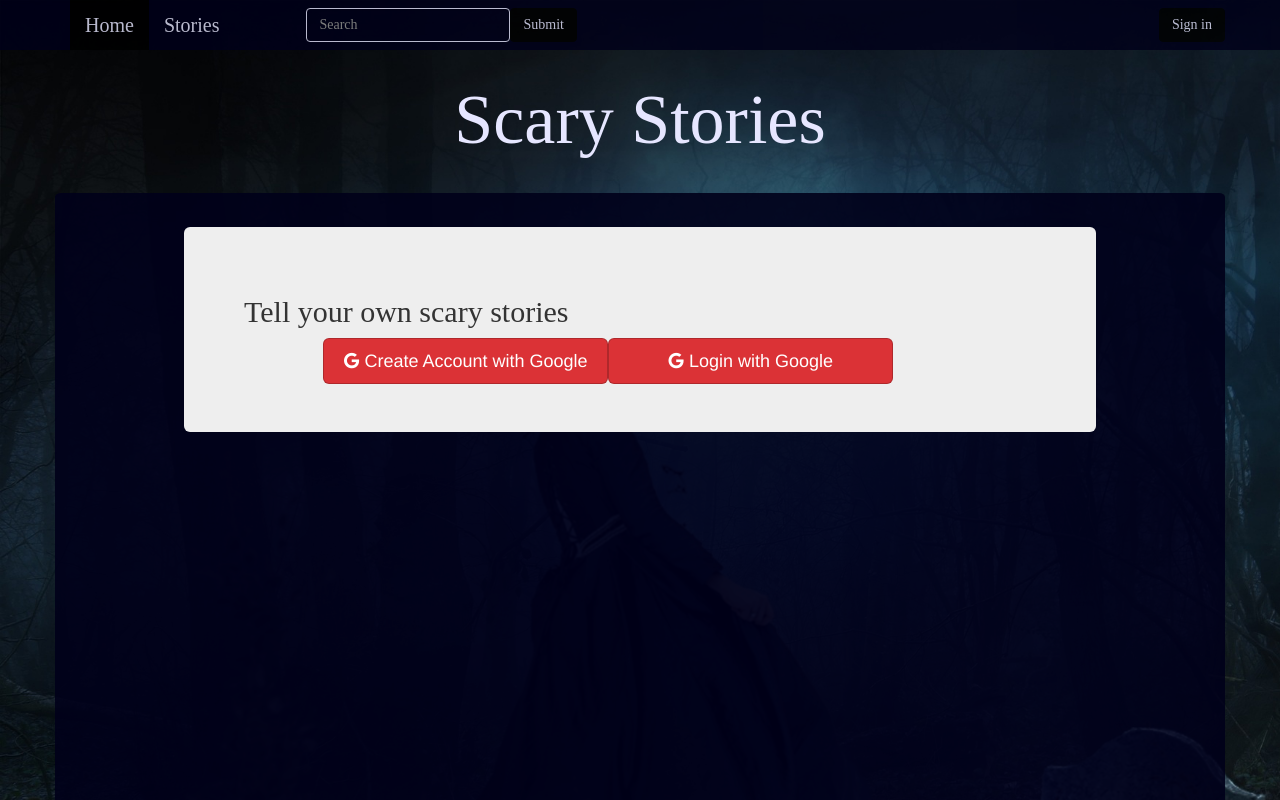
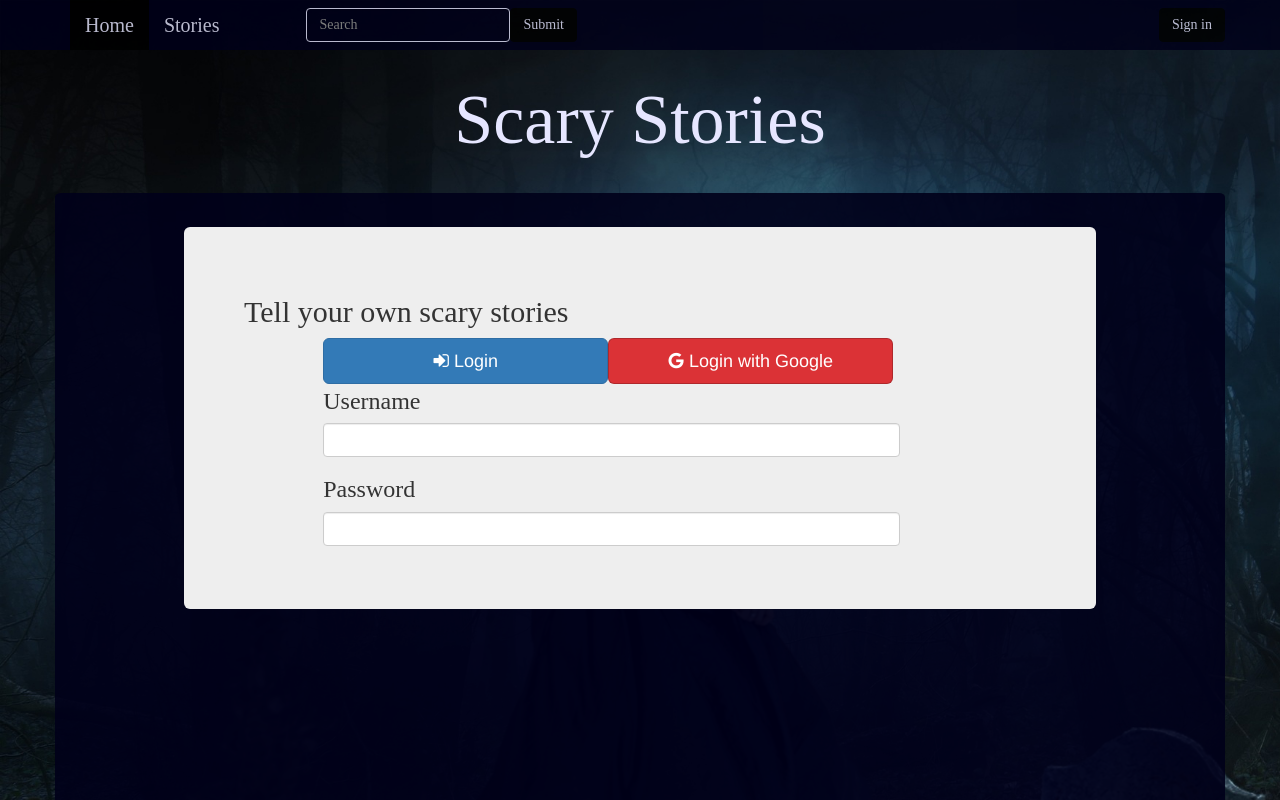
Before and after one commit to mikeebowen/stories-map, an Angular app: page /login in a window 1280 px wide. Shown: the top 800 px of the page. Built offline with nearby package versions, Linux system fonts and the light colour scheme; a web font is replaced by a local one.

Commit message:
feat(loginComponent): create login form
added login form to login page

```diff
--- a/src/app/login/login.component.html
+++ b/src/app/login/login.component.html
@@ -1,13 +1,23 @@
-<main class="container main-blue-box" role="presentation">
+<main class="container main-blue-box">
   <div class="row" role="presentation">
     <div class="col-xs-12" role="presentation">
       <div class="jumbotron">
         <h2>Tell your own scary stories</h2>
         <div class="googleButtonWrapper">
-          <a #googleButton class="btn btn-google btn-lg" href="#" role="button"><i class="fa fa-google" aria-hidden="true"></i>
-Create Account with Google</a>
+          <button class="btn btn-lg btn-primary btn-login" (click)="login()"><i class="fa fa-sign-in" aria-hidden="true"></i>
+Login</button>
           <a class="btn btn-google btn-lg" id="testBtn" href="//{{hostName}}:3000/auth/login/google" role="button"><i class="fa fa-google" aria-hidden="true"></i>
 Login with Google</a>
+          <form class="login-form">
+            <div class="form-group">
+              <label for="userName">Username</label>
+              <input type="text" class="form-control" id="userName" name="userName">
+            </div>
+            <div class="form-group">
+              <label for="password">Password</label>
+              <input type="password" class="form-control" id="password" name="password">
+            </div>
+          </form>
         </div>
       </div>
     </div>
--- a/src/app/login/login.component.less
+++ b/src/app/login/login.component.less
@@ -1,4 +1,6 @@
 @import '../../variables';
+@import "../../styles";
+
 .jumbotron {
   margin: 3% auto;
   width: 80%;
@@ -9,14 +11,26 @@
 }
 
 .btn-google {
-  background-color: #db3236;
+  background-color: @google-red;
   color: white;
+  width: 45%;
+}
+
+.btn-login {
   width: 45%;
 }
 
 .googleButtonWrapper {
   margin: 0 auto;
   min-width: 80%;
-  width: 100%;
   width: 80%;
 }
+
+.login-form {
+  width: 91%;
+
+  & label {
+    &:extend(h3);
+  }
+
+}
--- a/src/app/login/login.component.ts
+++ b/src/app/login/login.component.ts
@@ -1,4 +1,4 @@
-import { Component, OnInit, ViewChildren, ElementRef } from '@angular/core';
+import { Component, OnInit } from '@angular/core';
 
 @Component({
   selector: 'app-login',
@@ -12,7 +12,12 @@ export class LoginComponent implements OnInit {
     this.hostName = window.location.hostname;
   }
 
+
   ngOnInit() {
   }
 
+  login() {
+    alert('Create login method');
+  }
+
 }
--- a/src/app/shared/header/header.component.ts
+++ b/src/app/shared/header/header.component.ts
@@ -6,19 +6,19 @@ import { Component, OnInit } from '@angular/core';
   styleUrls: ['./header.component.less']
 })
 export class HeaderComponent implements OnInit {
-  curUrl: string;
+  currentUrl: string;
   isHomepage: string;
 
   constructor() {
-    this.curUrl = window.location.pathname;
+    this.currentUrl = window.location.pathname;
   }
 
   ngOnInit() {
-    this.isHomepage = this.curUrl === '/' ? '15%' : '';
+    this.isHomepage = this.currentUrl === '/' ? '15%' : '';
   }
 
   submitSearch() {
-    alert('TO DO: Implement submitSearch function');
+    alert('TODO: Implement submitSearch function');
   }
 
 }
--- a/src/styles.less
+++ b/src/styles.less
@@ -13,6 +13,31 @@ h4,
 h5,
 h6 {
   font-family: 'IM Fell English', serif !important;
+  font-weight: 500;
+}
+
+h1 {
+  font-size: @h1-font-size;
+}
+
+h2 {
+  font-size: calc((@h1-font-size/6) * 5);
+}
+
+h3 {
+  font-size: calc((@h1-font-size/6) * 4);
+}
+
+h4 {
+  font-size: calc((@h1-font-size/6) * 3);
+}
+
+h5 {
+  font-size: 14px;
+}
+
+h6 {
+  font-size: calc((@h1-font-size/6) * 2);
 }
 
 .main-blue-box {
--- a/src/variables.less
+++ b/src/variables.less
@@ -7,3 +7,6 @@
 @sm-blue: #000099;
 @sm-light-blue: #e6e6ff;
 @google-red: #db3236;
+
+//sizes
+@h1-font-size: 36px;
```
